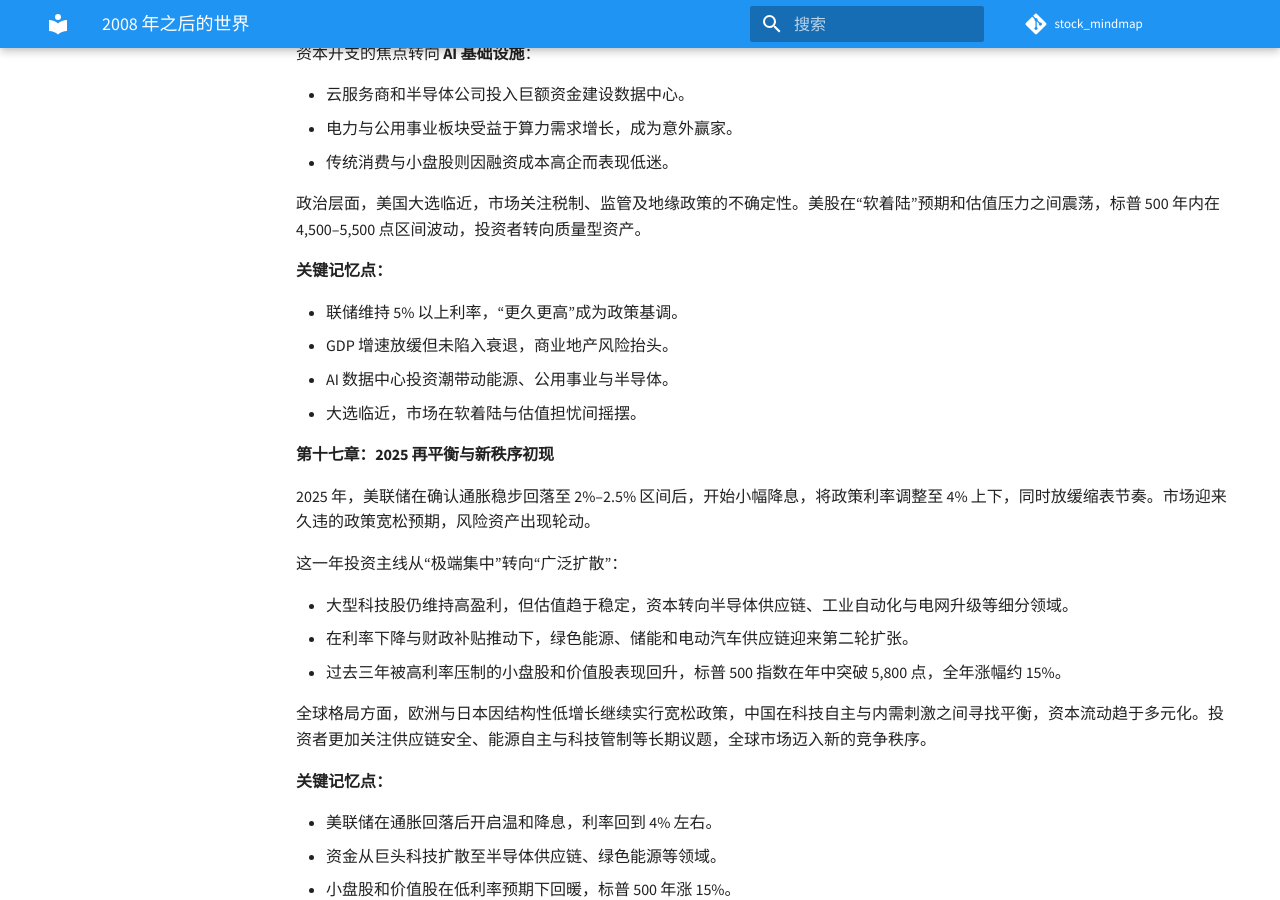
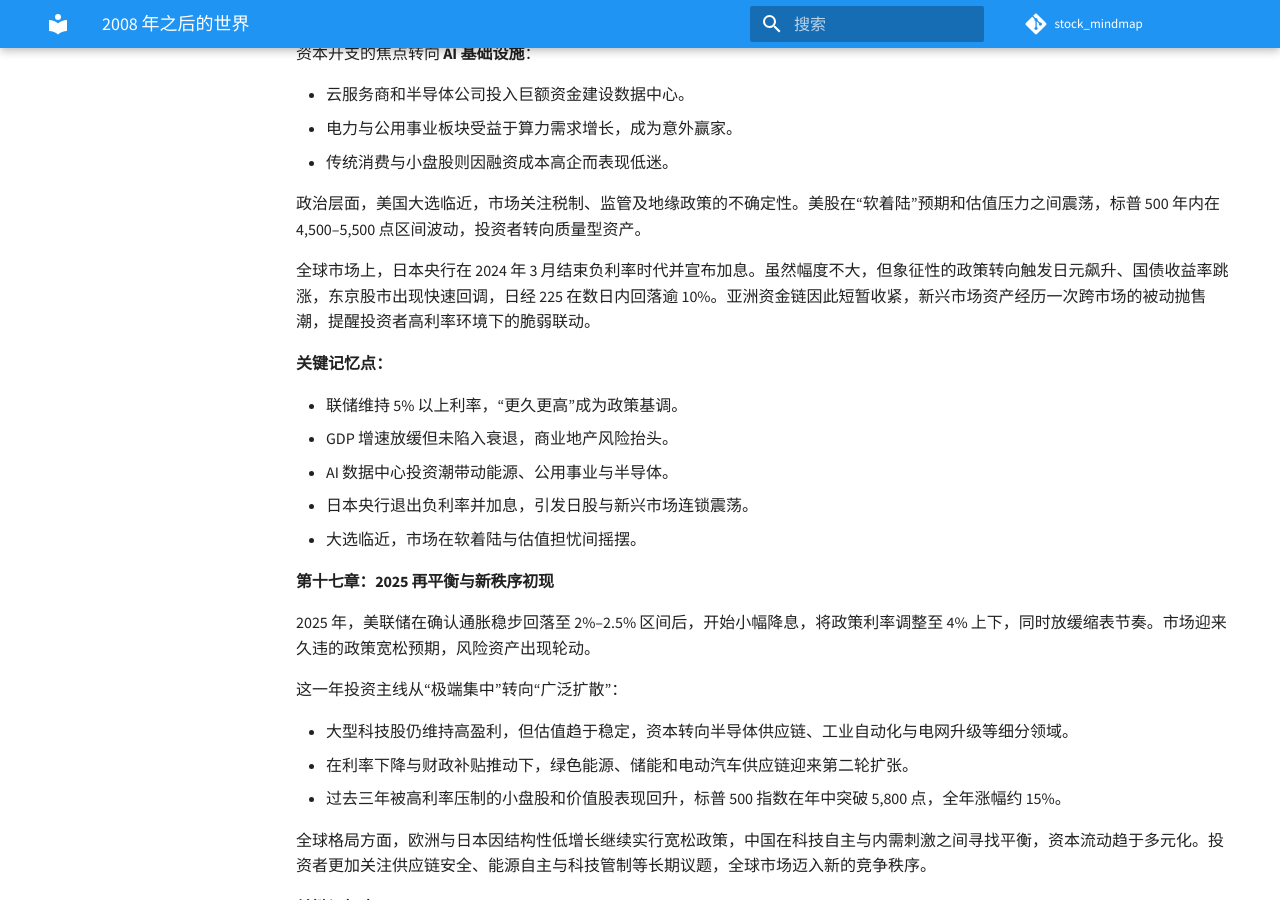
Before and after one commit to hjyssg/stock_mindmap, an MkDocs documentation site: the page built from notes/markets/2008年之后的世界.md, in a window 1280 px wide and 900 px high, scrolled down 10072 px. Built offline with MkDocs 1.6.1 and Material for MkDocs 9.7.7, drawn with Linux system fonts in a browser that asks for light colours; comment, search, counter and statistics services are not loaded.

Commit message:
补充 2024 日本央行加息情节

```diff
--- a/notes/markets/2008年之后的世界.md
+++ b/notes/markets/2008年之后的世界.md
@@ -404,11 +404,14 @@ Microsoft 和 Amazon 继续增长，云计算和 SaaS 业务成为华尔街的
 
 政治层面，美国大选临近，市场关注税制、监管及地缘政策的不确定性。美股在“软着陆”预期和估值压力之间震荡，标普 500 年内在 4,500–5,500 点区间波动，投资者转向质量型资产。
 
+全球市场上，日本央行在 2024 年 3 月结束负利率时代并宣布加息。虽然幅度不大，但象征性的政策转向触发日元飙升、国债收益率跳涨，东京股市出现快速回调，日经 225 在数日内回落逾 10%。亚洲资金链因此短暂收紧，新兴市场资产经历一次跨市场的被动抛售潮，提醒投资者高利率环境下的脆弱联动。
+
 **关键记忆点：**
 
 * 联储维持 5% 以上利率，“更久更高”成为政策基调。
 * GDP 增速放缓但未陷入衰退，商业地产风险抬头。
 * AI 数据中心投资潮带动能源、公用事业与半导体。
+* 日本央行退出负利率并加息，引发日股与新兴市场连锁震荡。
 * 大选临近，市场在软着陆与估值担忧间摇摆。
 
 
```
